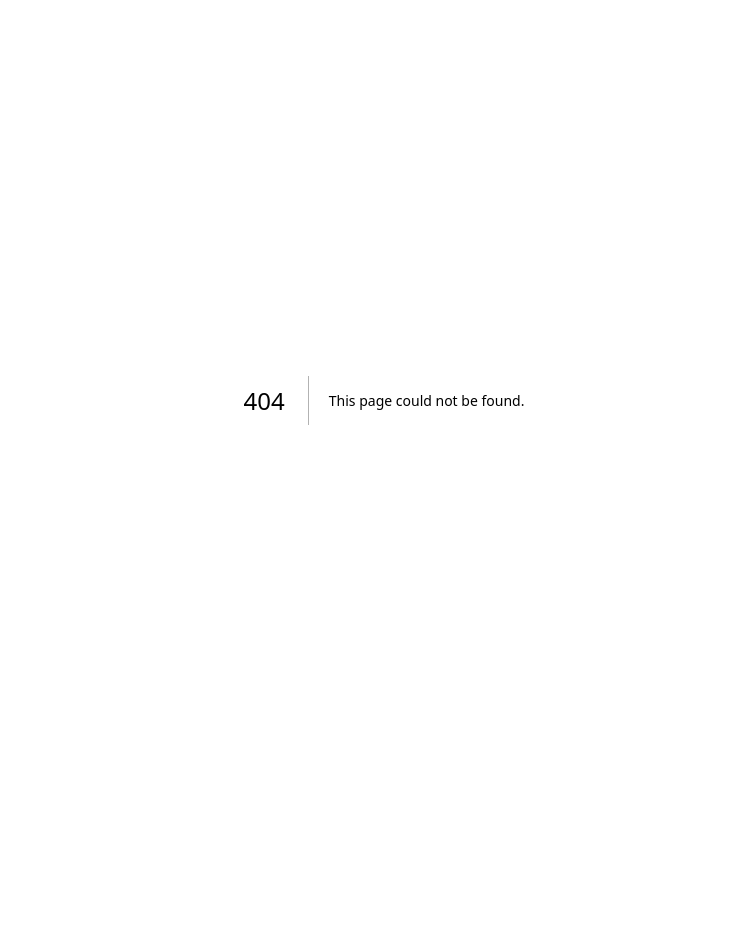
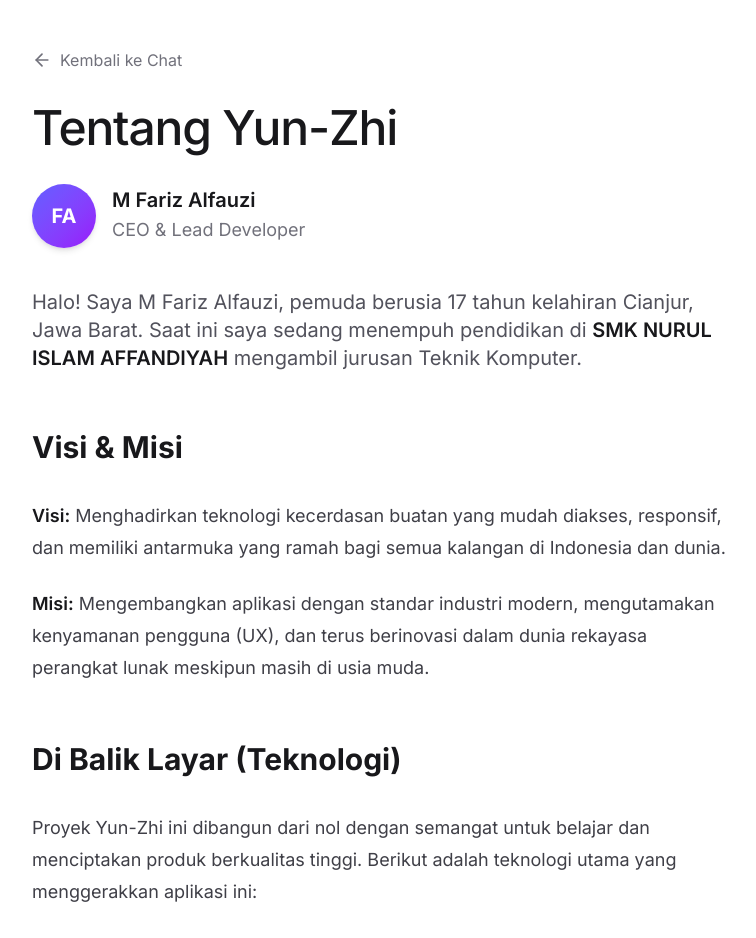
Before and after one commit to qwennnzim-del/yun-zhi, a Next.js app: page /about in a window 1280 px wide. Before the commit this address had no page. Shown: the top 938 px of the page, without its empty margins (256-1012 px from the left). Before the commit the page ends 800 px from the top, so only its background shows below. Built offline with nearby package versions, Linux system fonts and the light colour scheme.

Commit message:
feat: Implement About page and navigation
Introduces a dedicated "About" page to provide information about the application and its creator. Updates the sidebar navigation to link to this new page, enhancing user discoverability of project details.

```diff
--- /dev/null
+++ b/app/about/page.tsx
@@ -0,0 +1,64 @@
+import React from 'react';
+import Link from 'next/link';
+import { ArrowLeft } from 'lucide-react';
+
+export default function AboutPage() {
+  return (
+    <div className="min-h-screen bg-white font-sans">
+      <div className="max-w-3xl mx-auto py-12 px-6 md:px-8 pb-32">
+        <Link
+          href="/"
+          className="mb-8 inline-flex items-center gap-2 text-zinc-500 hover:text-zinc-800 transition-colors"
+        >
+          <ArrowLeft size={20} />
+          <span>Kembali ke Chat</span>
+        </Link>
+
+        <article className="prose prose-zinc prose-lg max-w-none">
+          <h1 className="text-4xl md:text-5xl font-medium tracking-tight text-zinc-900 mb-8">
+            Tentang Yun-Zhi
+          </h1>
+
+          <div className="flex items-center gap-4 mb-10 not-prose">
+            <div className="w-16 h-16 rounded-full bg-gradient-to-br from-indigo-500 to-purple-600 flex items-center justify-center text-white text-xl font-bold shadow-md">
+              FA
+            </div>
+            <div>
+              <h3 className="text-xl font-semibold text-zinc-900">M Fariz Alfauzi</h3>
+              <p className="text-zinc-500">CEO & Lead Developer</p>
+            </div>
+          </div>
+
+          <p className="lead text-xl text-zinc-600">
+            Halo! Saya M Fariz Alfauzi, pemuda berusia 17 tahun kelahiran Cianjur, Jawa Barat. Saat ini saya sedang menempuh pendidikan di <strong>SMK NURUL ISLAM AFFANDIYAH</strong> mengambil jurusan Teknik Komputer.
+          </p>
+
+          <h2>Visi & Misi</h2>
+          <p>
+            <strong>Visi:</strong> Menghadirkan teknologi kecerdasan buatan yang mudah diakses, responsif, dan memiliki antarmuka yang ramah bagi semua kalangan di Indonesia dan dunia.
+          </p>
+          <p>
+            <strong>Misi:</strong> Mengembangkan aplikasi dengan standar industri modern, mengutamakan kenyamanan pengguna (UX), dan terus berinovasi dalam dunia rekayasa perangkat lunak meskipun masih di usia muda.
+          </p>
+
+          <h2>Di Balik Layar (Teknologi)</h2>
+          <p>
+            Proyek Yun-Zhi ini dibangun dari nol dengan semangat untuk belajar dan menciptakan produk berkualitas tinggi. Berikut adalah teknologi utama yang menggerakkan aplikasi ini:
+          </p>
+          <ul>
+            <li><strong>Next.js 15:</strong> Framework React modern untuk performa rendering yang sangat cepat.</li>
+            <li><strong>Tailwind CSS 4:</strong> Digunakan untuk meracik desain antarmuka yang minimalis, bersih, dan responsif di berbagai ukuran layar.</li>
+            <li><strong>Google Gemini API:</strong> Otak kecerdasan buatan di balik Yun-Zhi yang memberikan respon cerdas dan natural.</li>
+            <li><strong>Framer Motion:</strong> Memberikan sentuhan animasi yang halus agar aplikasi terasa lebih hidup dan premium.</li>
+          </ul>
+
+          <hr className="my-10 border-zinc-200" />
+
+          <p className="text-sm text-zinc-500 text-center">
+            Dibuat dengan ❤️ oleh M Fariz Alfauzi © {new Date().getFullYear()}
+          </p>
+        </article>
+      </div>
+    </div>
+  );
+}
--- a/components/ChatInterface.tsx
+++ b/components/ChatInterface.tsx
@@ -4,6 +4,7 @@
 import { GoogleGenAI } from "@google/genai";
 import ReactMarkdown from 'react-markdown';
 import { motion, AnimatePresence } from 'motion/react';
+import Link from 'next/link';
 import {
   Send,
   Plus,
@@ -42,7 +43,6 @@
   const messagesEndRef = useRef<HTMLDivElement>(null);
   const [copiedId, setCopiedId] = useState<string | null>(null);
   const [showTools, setShowTools] = useState(false);
-  const [showAbout, setShowAbout] = useState(false);
   const chatContainerRef = useRef<HTMLDivElement>(null);
 
   // Handle responsive sidebar
@@ -215,16 +215,13 @@
                 <HelpCircle size={18} />
                 <span>Bantuan</span>
               </button>
-              <button
-                onClick={() => {
-                  setShowAbout(true);
-                  if (isMobile) setIsSidebarOpen(false);
-                }}
+              <Link
+                href="/about"
                 className="w-full flex items-center gap-3 px-4 py-2 hover:bg-zinc-200 rounded-lg transition-colors text-sm text-zinc-600"
               >
                 <Info size={18} />
                 <span>Tentang</span>
-              </button>
+              </Link>
               <button className="w-full flex items-center gap-3 px-4 py-2 hover:bg-zinc-200 rounded-lg transition-colors text-sm text-zinc-600">
                 <Settings size={18} />
                 <span>Setelan</span>
@@ -236,73 +233,6 @@
 
       {/* Main Content */}
       <main className="flex-1 flex flex-col relative min-w-0 h-full">
-        {/* About Overlay */}
-        <AnimatePresence>
-          {showAbout && (
-            <motion.div
-              initial={{ opacity: 0, y: 20 }}
-              animate={{ opacity: 1, y: 0 }}
-              exit={{ opacity: 0, y: 20 }}
-              className="absolute inset-0 z-40 bg-white overflow-y-auto"
-            >
-              <div className="max-w-3xl mx-auto py-12 px-6 md:px-8 pb-32">
-                <button
-                  onClick={() => setShowAbout(false)}
-                  className="mb-8 flex items-center gap-2 text-zinc-500 hover:text-zinc-800 transition-colors"
-                >
-                  <X size={20} />
-                  <span>Tutup</span>
-                </button>
-
-                <article className="prose prose-zinc prose-lg max-w-none">
-                  <h1 className="text-4xl md:text-5xl font-medium tracking-tight text-zinc-900 mb-8">
-                    Tentang Yun-Zhi
-                  </h1>
-
-                  <div className="flex items-center gap-4 mb-10 not-prose">
-                    <div className="w-16 h-16 rounded-full bg-gradient-to-br from-indigo-500 to-purple-600 flex items-center justify-center text-white text-xl font-bold shadow-md">
-                      FA
-                    </div>
-                    <div>
-                      <h3 className="text-xl font-semibold text-zinc-900">M Fariz Alfauzi</h3>
-                      <p className="text-zinc-500">CEO & Lead Developer</p>
-                    </div>
-                  </div>
-
-                  <p className="lead text-xl text-zinc-600">
-                    Halo! Saya M Fariz Alfauzi, pemuda berusia 17 tahun kelahiran Cianjur, Jawa Barat. Saat ini saya sedang menempuh pendidikan di <strong>SMK NURUL ISLAM AFFANDIYAH</strong> mengambil jurusan Teknik Komputer.
-                  </p>
-
-                  <h2>Visi & Misi</h2>
-                  <p>
-                    <strong>Visi:</strong> Menghadirkan teknologi kecerdasan buatan yang mudah diakses, responsif, dan memiliki antarmuka yang ramah bagi semua kalangan di Indonesia dan dunia.
-                  </p>
-                  <p>
-                    <strong>Misi:</strong> Mengembangkan aplikasi dengan standar industri modern, mengutamakan kenyamanan pengguna (UX), dan terus berinovasi dalam dunia rekayasa perangkat lunak meskipun masih di usia muda.
-                  </p>
-
-                  <h2>Di Balik Layar (Teknologi)</h2>
-                  <p>
-                    Proyek Yun-Zhi ini dibangun dari nol dengan semangat untuk belajar dan menciptakan produk berkualitas tinggi. Berikut adalah teknologi utama yang menggerakkan aplikasi ini:
-                  </p>
-                  <ul>
-                    <li><strong>Next.js 15:</strong> Framework React modern untuk performa rendering yang sangat cepat.</li>
-                    <li><strong>Tailwind CSS 4:</strong> Digunakan untuk meracik desain antarmuka yang minimalis, bersih, dan responsif di berbagai ukuran layar.</li>
-                    <li><strong>Google Gemini API:</strong> Otak kecerdasan buatan di balik Yun-Zhi yang memberikan respon cerdas dan natural.</li>
-                    <li><strong>Framer Motion:</strong> Memberikan sentuhan animasi yang halus agar aplikasi terasa lebih hidup dan premium.</li>
-                  </ul>
-
-                  <hr className="my-10 border-zinc-200" />
-
-                  <p className="text-sm text-zinc-500 text-center">
-                    Dibuat dengan ❤️ oleh M Fariz Alfauzi © {new Date().getFullYear()}
-                  </p>
-                </article>
-              </div>
-            </motion.div>
-          )}
-        </AnimatePresence>
-
         {/* Header */}
         <header className="h-16 flex items-center justify-between px-4 border-b border-transparent shrink-0">
           <div className="flex items-center gap-2">
```
